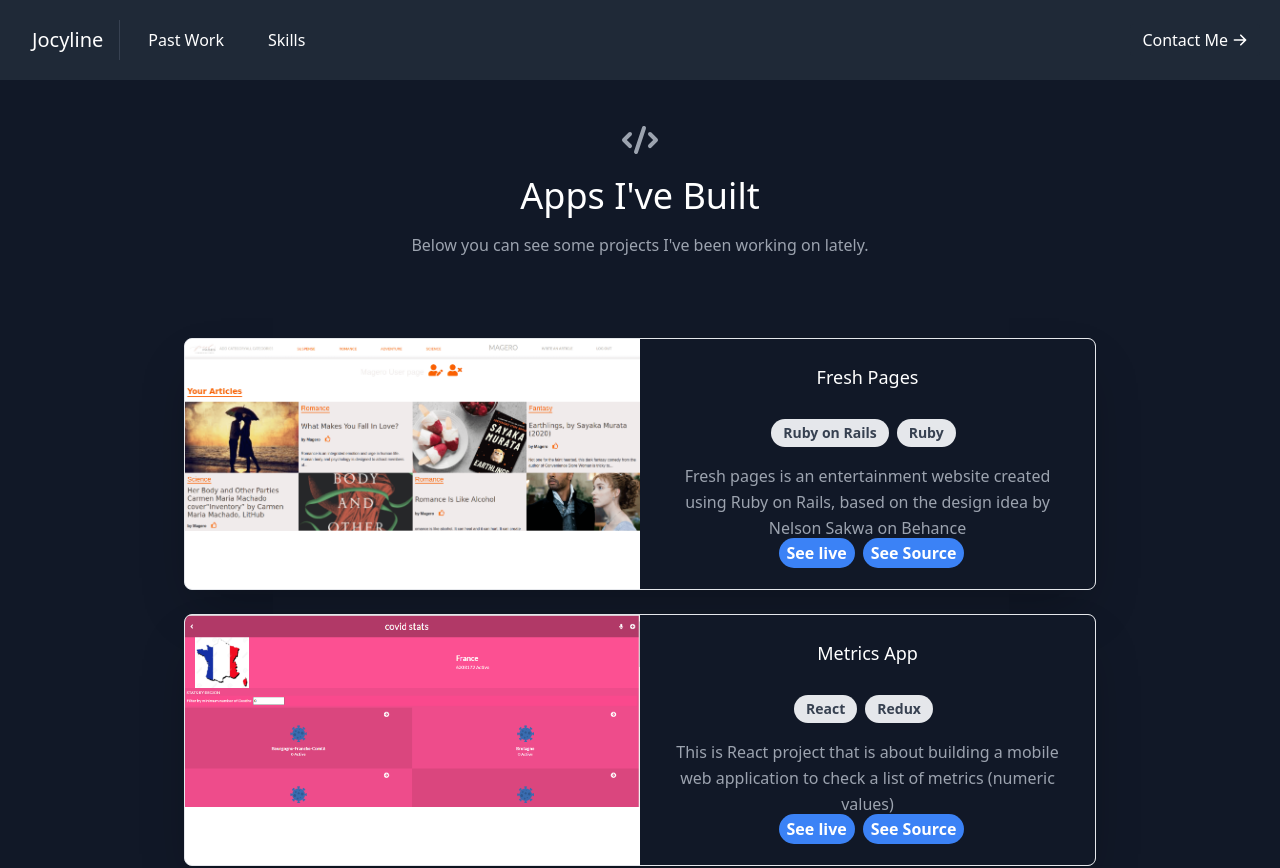
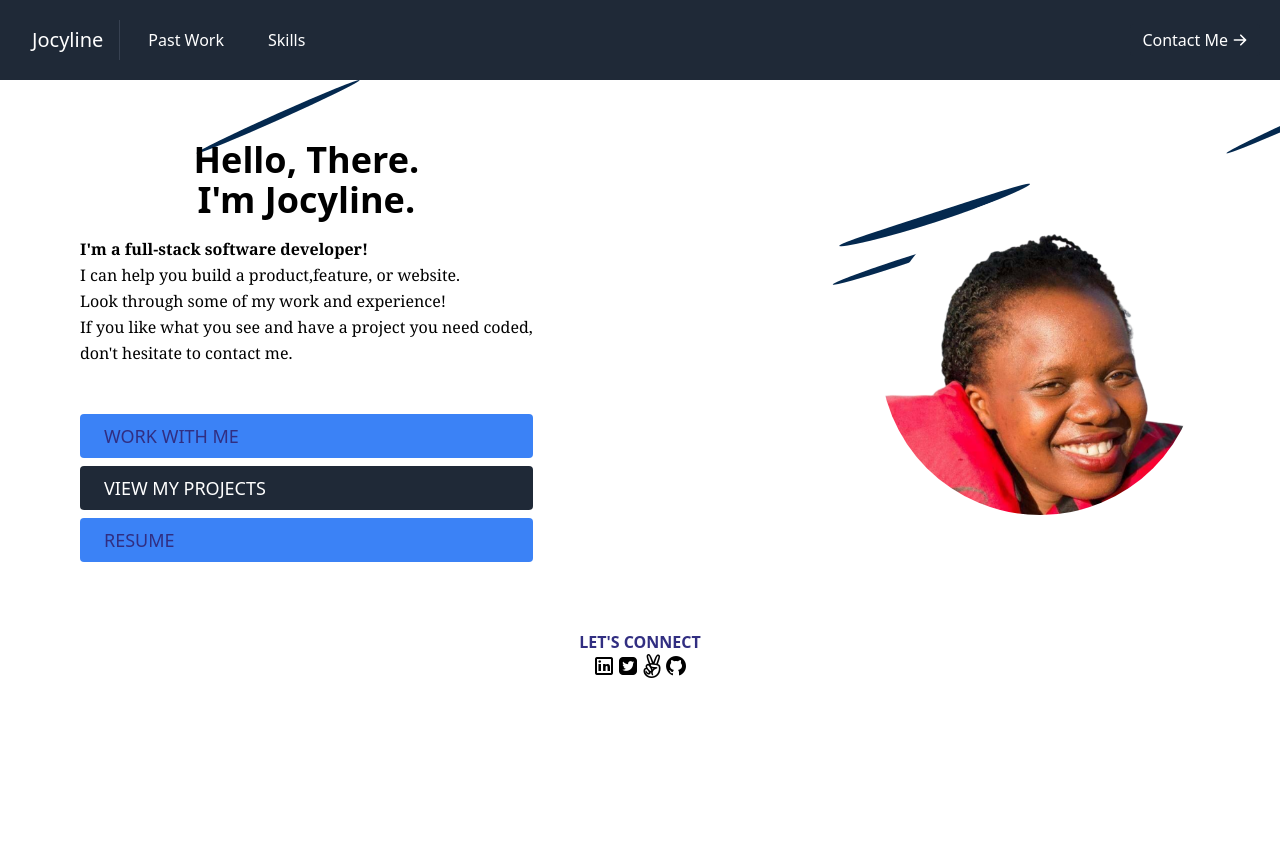
Before and after one commit to Jmagero/portfolio, a React (Create React App) app: page / in a window 1280 px wide. Shown: the top 868 px of the page. After the commit the page ends 800 px from the top, so only its background shows below. Built offline with nearby package versions, Linux system fonts and the light colour scheme.

Commit message:
Change the link of the exact path to About component

```diff
--- a/src/App.js
+++ b/src/App.js
@@ -52,8 +52,8 @@
     <div className="App">
       <NavBar />
       <Routes>
-        <Route exact path="/" element={<Projects />} />
-        <Route path="/about" element={<About />} />
+        <Route exact path="/" element={<About />} />
+        <Route path="/projects" element={<Projects />} />
         <Route path="/skills" element={<Skills />} />
         <Route
           path="/contact"
```
